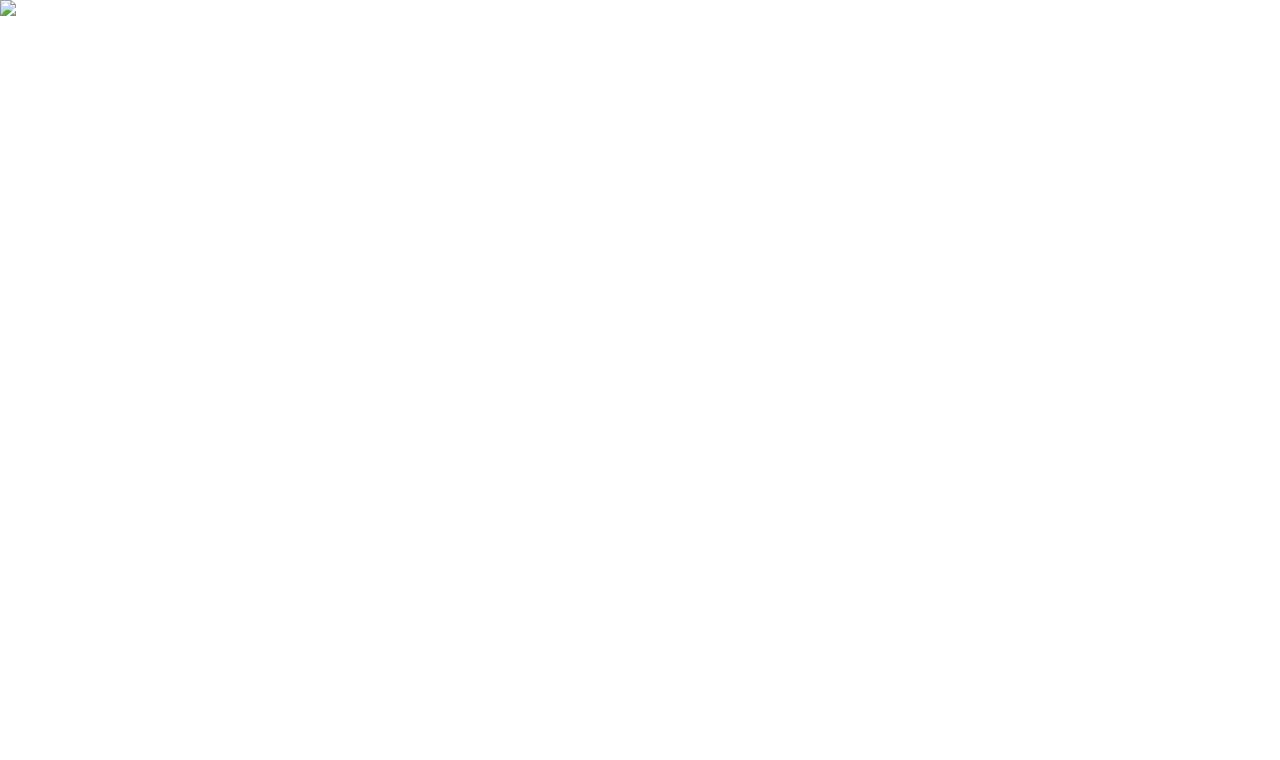
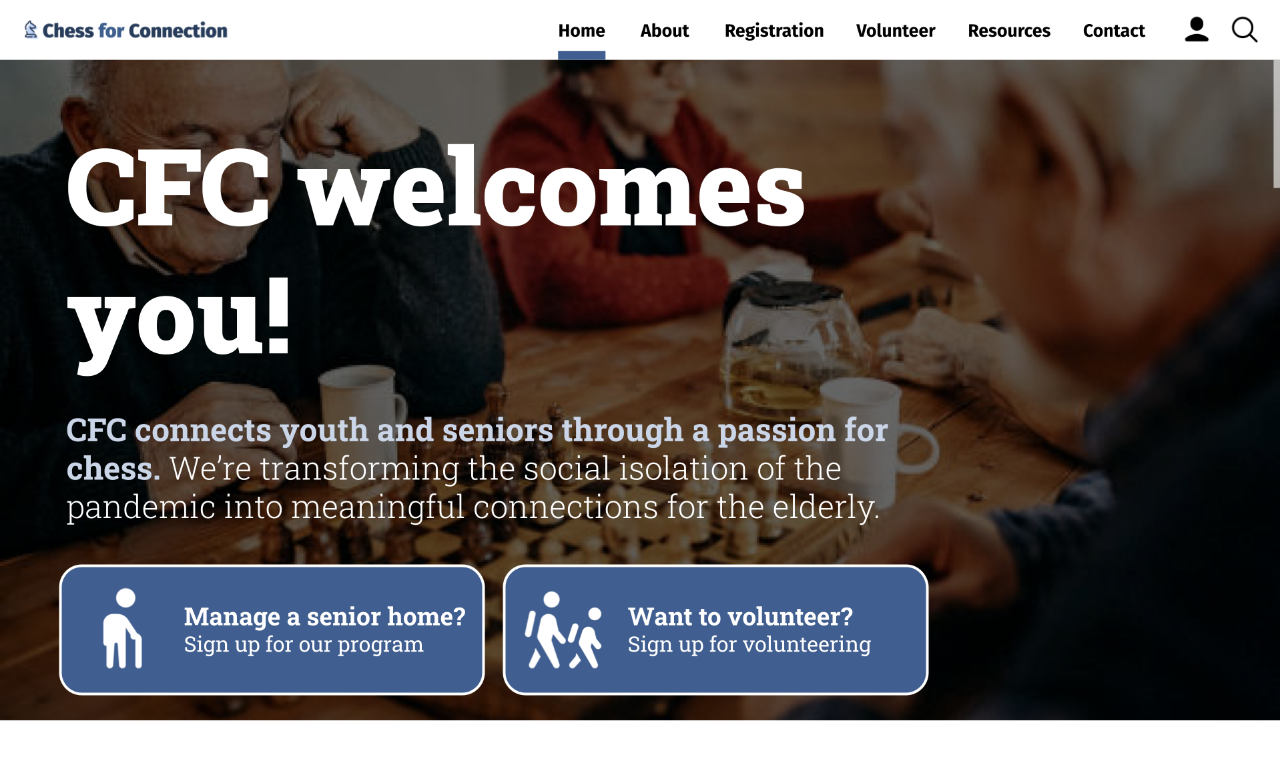
Before and after one commit to fwury/chess-for-connection, a plain HTML site: page index.html in a window 1280 px wide. Drawn offline with Linux system fonts and the light colour scheme.

Commit message:
Update index.html

```diff
--- a/index.html
+++ b/index.html
@@ -17,6 +17,6 @@
 		</style>
 	</head>
 	<body>
-		<img src="cfc.png" style="width:100%" />
+		<img src="website.png" style="width: 100%" />
 	</body>
 </html>
```
